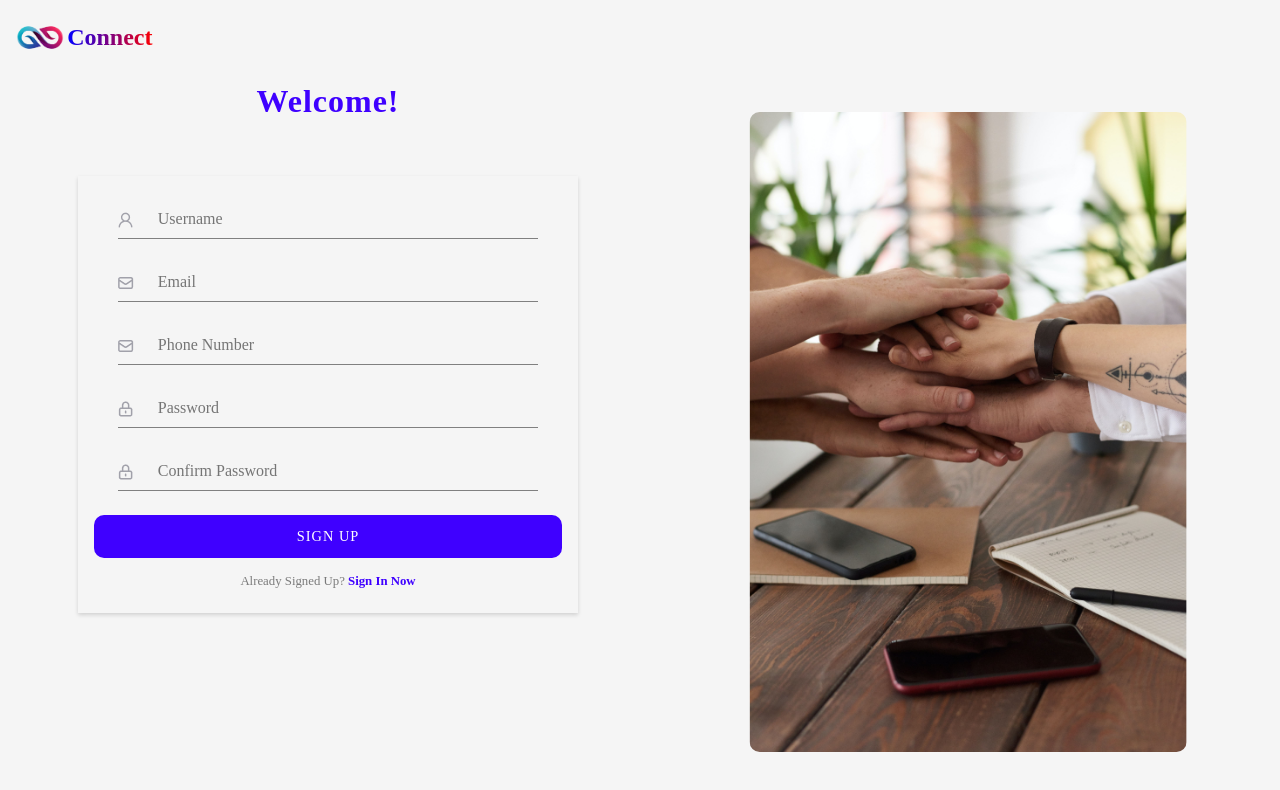
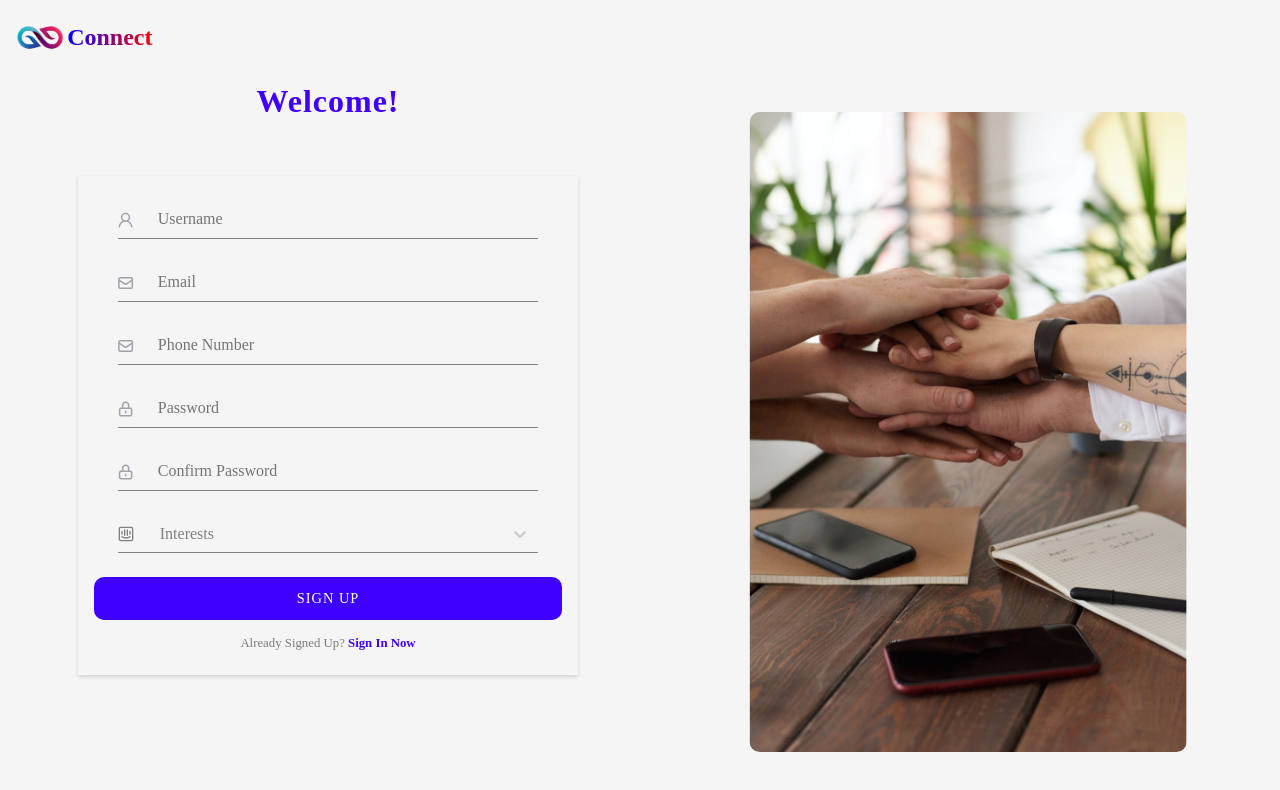
Before and after one commit to Samuellyworld/connectz, a React (Create React App) app in the folder client/: page /register in a window 1280 px wide. Shown: the top 790 px of the page. Built offline with nearby package versions, Linux system fonts and the light colour scheme; a web font is replaced by a local one.

Commit message:
fix/fixing input and adding checkout for interests field 🎉

```diff
--- a/client/package.json
+++ b/client/package.json
@@ -11,11 +11,13 @@
     "@types/node": "^16.18.12",
     "@types/react": "^18.0.27",
     "@types/react-dom": "^18.0.10",
+    "axios": "^1.3.4",
     "react": "^18.2.0",
     "react-dom": "^18.2.0",
     "react-redux": "^8.0.5",
     "react-router-dom": "^6.4.1",
     "react-scripts": "5.0.1",
+    "react-select": "^5.7.0",
     "redux": "^4.2.1",
     "redux-persist": "^6.0.0",
     "styled-components": "^5.3.6",
--- a/client/src/components/header.tsx
+++ b/client/src/components/header.tsx
@@ -5,21 +5,17 @@ import { Button, DropdownWrapper,
          HeaderProfileImg, LeftSide, Logo,
          RightSide, LeftImageContainer } from "../styles/landing/header.styles";
 
-//  import logo from '../../assets/logo.png';
-// import image from '../../assets/image1.jpg';
-
 //  import relevant react hooks and for types
 import { Dispatch, SetStateAction, useState } from "react";
-
 
 // JSX Component
 const Header: () => JSX.Element = () => {
 
-    // react state initial boolean
- const [isOpen, setIsOpen] : [boolean, Dispatch<SetStateAction<boolean>>] = useState(false);
+// react state initial boolean
+const [isOpen, setIsOpen] : [boolean, Dispatch<SetStateAction<boolean>>] = useState(false);
 
 //to check if user exists
-const user = false; // update later with db values
+const user : boolean = false;
 
   return (
     <>
--- a/client/src/components/sign-up.tsx
+++ b/client/src/components/sign-up.tsx
@@ -16,7 +16,12 @@ import { ImgIcon, AlreadySignedUp,
          SignUpRightMini
          } from "../styles/form/sign-up.styles";
 
+import { InputLabel } from "../styles/form/input-field.styles";
+
 import { SignInInputCont } from "../styles/form/sign-in.styles";
+
+// import select
+import Select from 'react-select';
 
 // import logo styles
 import {
@@ -28,9 +33,13 @@ import InputWithLabel from "./input-field";
 
 // types
 import { signUpInputChangeTypes } from "../types/components.types";
+import { interestOptions } from "../utils/interest-list";
 
 // sign up JSX building block
 const SignUp : () => JSX.Element = () => {
+
+  //
+  const [intVal, setIntVal] = useState("")
 
  // initial values
   const [values, setValues] = useState({
@@ -38,24 +47,12 @@ const SignUp : () => JSX.Element = () => {
     email : "",
     password : "",
     confirm_password : "",
-    textReveal : ""
+    textReveal : "",
+    interests : []
   } as signUpInputChangeTypes)
 
-  const [newPassword, setNewPassword] = useState('');
-  const [newConfirmPassword, setNewConfirmPassword] = useState('');
+ // set password do not match - error
   const [confirmPasswordErrorMessage, setConfirmPasswordErrorMessage] = useState('');
-
-   // validate
-  const theFunction = (event: { target: { value: string | any[]; }; }) => {
-      if(newPassword !== event.target.value) {
-        setConfirmPasswordErrorMessage("Passwords do not match")
-      } else if (newPassword == event.target.value) {
-        setConfirmPasswordErrorMessage('')
-      } else if (event.target.value.length === 0) {
-        setConfirmPasswordErrorMessage('')
-      }
-    }
-
 
   // handle input change
   const handleChange = async (e: React.ChangeEvent<HTMLInputElement>) => {
@@ -64,9 +61,19 @@ const SignUp : () => JSX.Element = () => {
       ...values,
       [name] : value,
     })
-    console.log(values?.password , values?.confirm_password)
+
+  //  let real = values?.interests.map((val : any) => {
+  //    return val.value
+  //   })
+  //  console.log(real);
   }
 
+  // has value
+
+  // handle submit
+  const handleSubmit = async (e: React.FormEvent<HTMLFormElement>) => {
+
+  }
   // building block
   return (
     <SignUpContainer>
@@ -135,18 +142,51 @@ const SignUp : () => JSX.Element = () => {
              {
                (e: ChangeEvent<HTMLInputElement>) => {
                 handleChange(e)
-                console.log(values?.password === values?.confirm_password)
               if(values?.password !== values?.confirm_password) {
                 setConfirmPasswordErrorMessage("password do not match")
-              } else {
+              } else if(values?.password === values?.confirm_password) {
                 setConfirmPasswordErrorMessage('')
               }
-
+              if (!e.target.value) {
+                setConfirmPasswordErrorMessage('')
+              }
              }}
              theLabel="Confirm Password"
              toValidate = {true}
              name = "confirm_password"
             />
+        </SignInInputCont>
+        <SignInInputCont>
+           <img className="img" src="/assets/svg/intercom-alt (1).svg"/>
+           <Select
+             onChange={(e : any) => {
+                setValues({
+                  ...values,
+                  interests : e
+                })
+
+             }}
+              onInputChange ={(e : any) => {
+                  setIntVal(e)
+              }}
+              // hasValue={values?.interests.length > 0}
+              className="interests"
+              isMulti
+              placeholder="Interests"
+              name="Interests"
+              options={interestOptions}
+             />
+             <InputLabel
+               className="label"
+               htmlFor="input-field"
+               >
+                {
+                intVal.length > 0 ?
+                 "Interests" :
+                 values?.interests.length > 0
+                 && "Interests"
+                 }
+             </InputLabel>
         </SignInInputCont>
 
       <SignUpButton>Sign Up</SignUpButton>
--- a/client/src/styles/form/sign-in.styles.ts
+++ b/client/src/styles/form/sign-in.styles.ts
@@ -1,6 +1,10 @@
 // import custom styles
-import styled from "styled-components";
+import styled, {css} from "styled-components";
 import { Link } from "react-router-dom";
+
+interface Props {
+    hasValue : boolean
+}
 
 // signIn container styles
 export const SignInContainer = styled.div`
@@ -127,7 +131,81 @@ export const LoginForm = styled.form`
 export const SignInInputCont = styled.div`
     position:relative ;
 
+    .interests {
+        font-family : TT Firs, "sans-serif";
+        border : none;
+        outline: none;
+        text-decoration : none;
+        border-color : unset;
+        width : 90%;
+        margin : auto;
+        font-size : 1rem;
+
+
+        .css-13cymwt-control {
+            background : unset;
+            border-color : unset;
+            border-radius : unset;
+            border-style : unset;
+            border-bottom: solid 1px grey;
+
+        }
+        .css-t3ipsp-control {
+            outline : none !important;
+            text-decoration : none !important;
+            border : none;
+            border-radius : unset;
+            border-bottom: solid 1px grey;
+            background: unset !important;
+            box-shadow: unset;
+        }
+        .css-1u9des2-indicatorSeparator{
+          display : none;
+        }
+        input, input:focus, input:hover, input:after {
+            outline : none !important;
+            text-decoration : none !important;
+            border: none !important;
+            background: unset !important;
+        }
+
+        .css-qbdosj-Input {
+            padding-left: 2rem;
+        }
+    }
+
+   .label {
+            transform: translateY(-20px);
+            font-size: 0.8rem;
+            color: black;
+            padding:0.1rem 0.2rem ;
+            border-radius:1px ;
+            top : 1px;
+            font-family : TT firs, "sans-serif";
+      }
+
+    .img {
+        position:absolute ;
+        top : 50%;
+        transform:translateY(-50%) ;
+        left:  5% ;
+        width: 1rem;
+    }
+    .css-1jqq78o-placeholder {
+        padding-left: 2rem;
+    }
+    .css-1p3m7a8-multiValue {
+        // margin-left : 16px;
+    }
+    .css-3w2yfm-ValueContainer {
+        margin-left : 12px;
+    }
+    .css-166bipr-Input {
+        padding-left : 2rem;
+    }
 `
+
+
 // img icon styles
 export const ImgIcon = styled.img`
     position:absolute ;
--- /dev/null
+++ b/client/src/utils/interest-list.ts
@@ -0,0 +1,37 @@
+import { interestListTypes } from "../types/components.types";
+
+// interest list
+export const interestOptions : interestListTypes[]= [
+    {
+        value : 'hiking',
+        label : 'Hiking'
+    },
+    {
+       value : "chess",
+       label : "Chess"
+    },
+    {
+        value : "reading",
+        label : "Reading"
+    },
+    {
+        value : "music",
+        label : "Music"
+    },
+    {
+        value : "sports",
+        label : "Sports"
+    },
+    {
+        value : "cooking",
+        label : "Cooking"
+    },
+    {
+       value : "travelling",
+       label : "Travelling"
+    },
+    {
+        value : "movies",
+        label:  "Movies"
+    }
+]
```
Also changed, not shown: client/src/types/components.types.ts (+8 -1 lines), client/src/utils/request.ts (added, +11 -0 lines), client/public/assets/svg/intercom-alt (1).svg (added).
